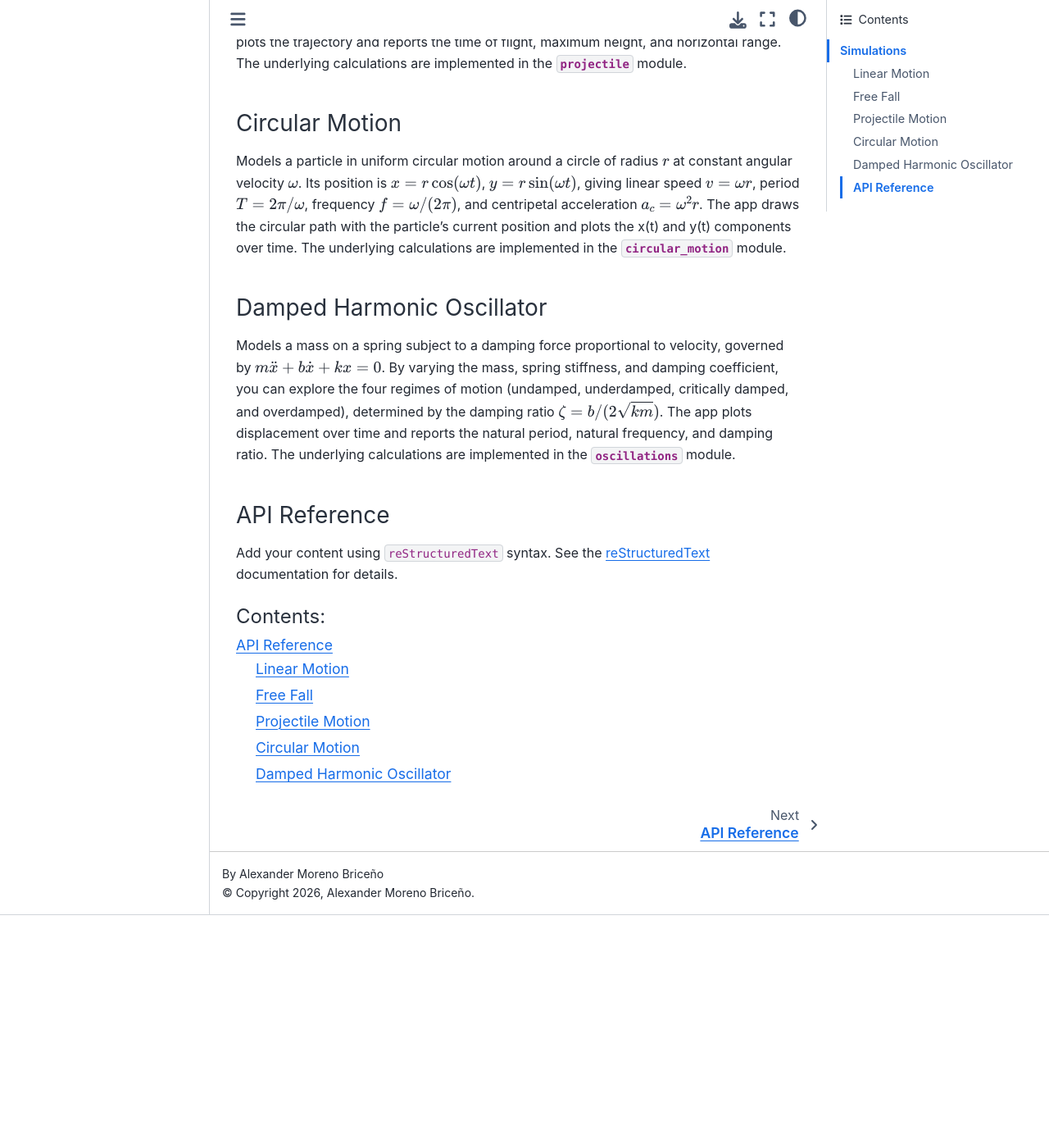
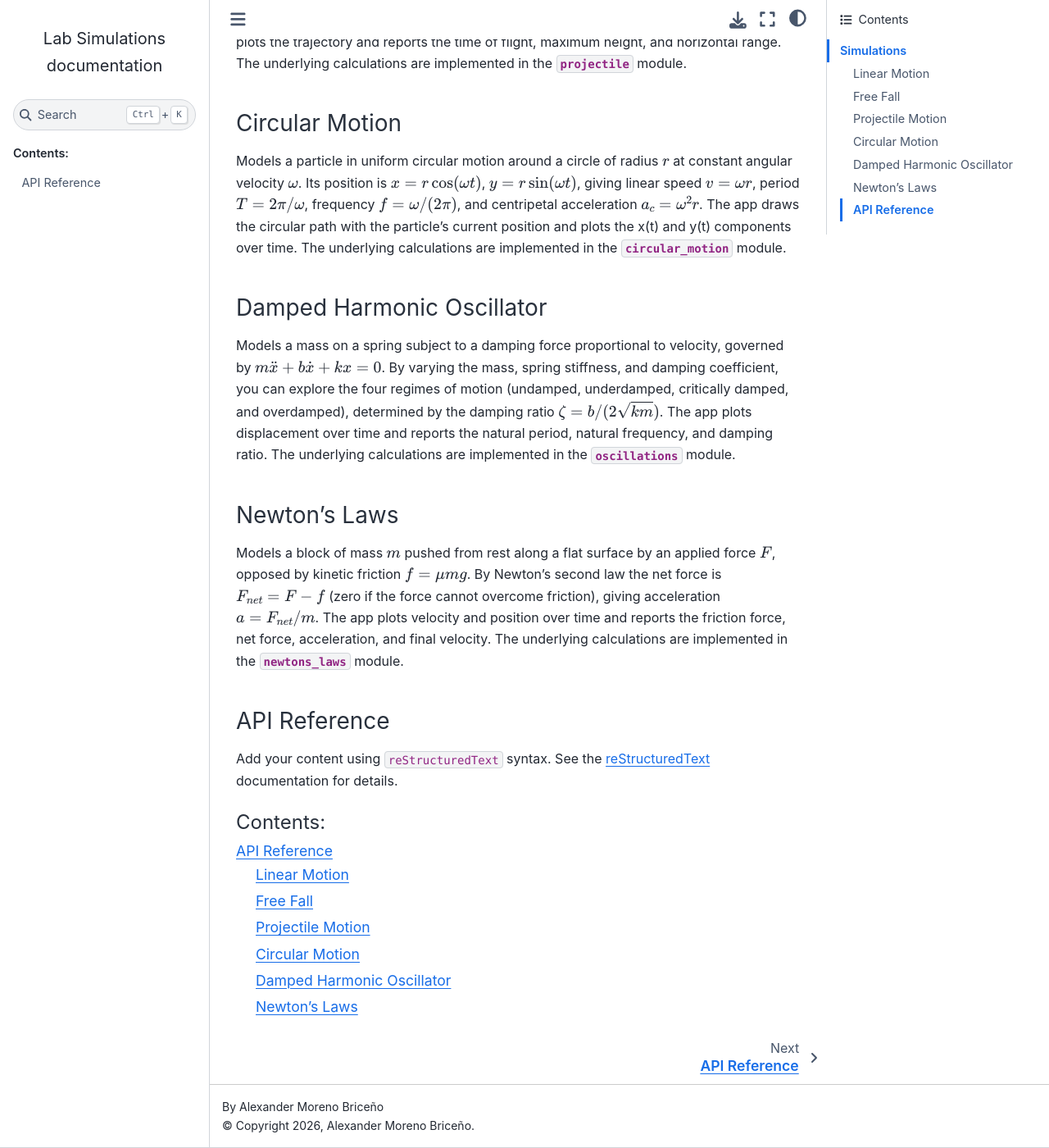
Before and after one commit to amorenobr/Lab_Simulations_Python, a Sphinx documentation site: the page built from docs/source/index.rst, in a window 1280 px wide and 1400 px high, scrolled down 952 px. Shown: the whole window at 82% size. Built offline with Sphinx 7.4.7 and the Sphinx Book theme 1.1.4, drawn with Linux system fonts in a browser that asks for light colours; before the commit the page ends 2068 px from its top, so only the background shows below that.

Commit message:
Add Newton's Laws to docs, landing page, README, and deploy map

```diff
--- a/docs/source/api.rst
+++ b/docs/source/api.rst
@@ -40,3 +40,11 @@ Damped Harmonic Oscillator
       :members:
       :undoc-members:
       :show-inheritance:
+
+Newton's Laws
+-------------
+
+.. automodule:: newtons_laws
+      :members:
+      :undoc-members:
+      :show-inheritance:
--- a/docs/source/index.rst
+++ b/docs/source/index.rst
@@ -60,6 +60,15 @@ underdamped, critically damped, and overdamped), determined by the damping ratio
 plots displacement over time and reports the natural period, natural frequency, and damping ratio. The underlying calculations are implemented in the :mod:`oscillations` module.
 
 
+Newton's Laws
+~~~~~~~~~~~~~
+
+Models a block of mass :math:`m` pushed from rest along a flat surface by an applied force :math:`F`, opposed by kinetic friction
+:math:`f = \mu m g`. By Newton's second law the net force is :math:`F_{net} = F - f` (zero if the force cannot overcome friction),
+giving acceleration :math:`a = F_{net}/m`. The app plots velocity and position over time and reports the friction force,
+net force, acceleration, and final velocity. The underlying calculations are implemented in the :mod:`newtons_laws` module.
+
+
 API Reference
 ~~~~~~~~~~~~~
 
--- a/index.html
+++ b/index.html
@@ -26,12 +26,14 @@
 				"pages/3_Projectile_Motion.py": {url: "./pages/3_Projectile_Motion.py"},
 				"pages/4_Circular_Motion.py": {url: "./pages/4_Circular_Motion.py"},
 				"pages/5_Oscillations.py": {url: "./pages/5_Oscillations.py"},
+				"pages/6_Newtons_Laws.py": {url: "./pages/6_Newtons_Laws"},
 				"src/lab_simulations_python/__init__.py": {url: "./src/lab_simulations_python/__init__.py"},
 				"src/lab_simulations_python/linear_motion.py": {url: "./src/lab_simulations_python/linear_motion.py"},
 				"src/lab_simulations_python/free_fall.py": {url: "./src/lab_simulations_python/free_fall.py"},
 				"src/lab_simulations_python/projectile.py": {url: "./src/lab_simulations_python/projectile.py"},
 				"src/lab_simulations_python/circular_motion.py": {url: "./src/lab_simulations_python/circular_motion.py"},
 				"src/lab_simulations_python/oscillations.py": {url: "./src/lab_simulations_python/oscillations.py"},
+				"src/lab_simuations_python/newtons_laws.py": {url: "./src/lab_simulations_python/newtons_laws.py"},
 				"src/lab_simulations_python/i18n.py": {url: "./src/lab_simulations_python/i18n.py"},
 				"assets/LogoUAN.png": {url: "./assets/LogoUAN.png"},
 				".streamlit/config.toml": {url: "./.streamlit/config.toml"},
```
Also changed, not shown: README.md (+2 -0 lines), 1 other file.
